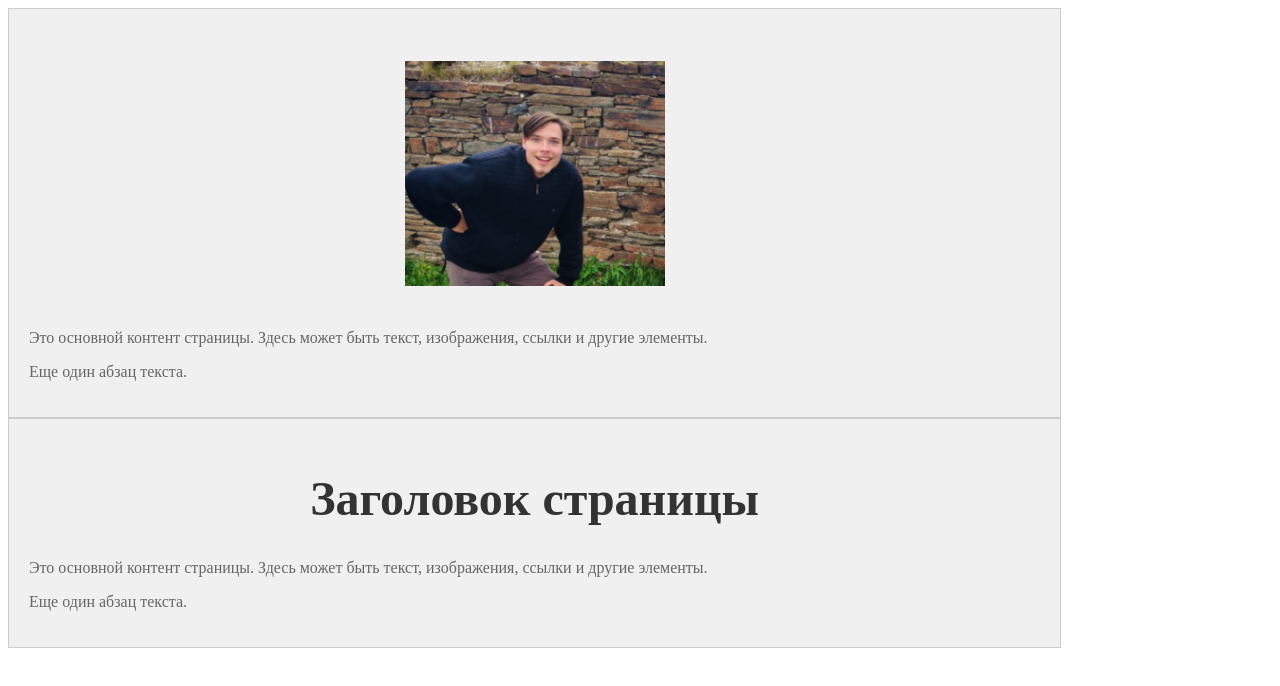
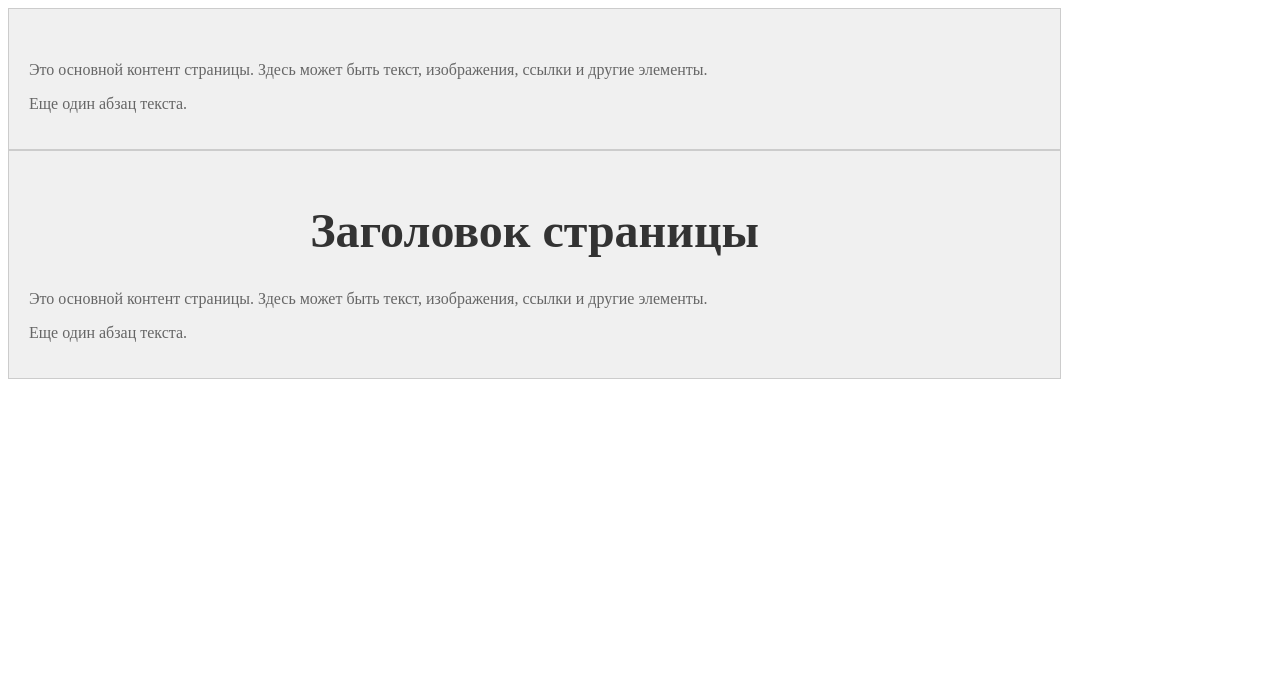
Before and after one commit to Neyrobyte/Neyrobyte.github.io, a plain HTML site: page index.html in a window 1280 px wide. Drawn offline with Linux system fonts and the light colour scheme.

Commit message:
Update index.html

```diff
--- a/index.html
+++ b/index.html
@@ -8,7 +8,7 @@
     <style>
         .container {
             width: 80%;
-            margin: 10 auto;
+            margin: 20 auto;
             padding: 20px;
             background-color: #f0f0f0;
             border: 1px solid #ccc;
@@ -28,7 +28,7 @@
 <body>
     <div class="container">
         <div class="header">
-            <h1><img src="dimon.jpg" alt=" " width="260"></h1>
+            <h1><!--<img src="dimon.jpg" alt=" " width="260">--></h1>
         </div>
         <div class="content">
             <p>Это основной контент страницы. Здесь может быть текст, изображения, ссылки и другие элементы.</p>
```
